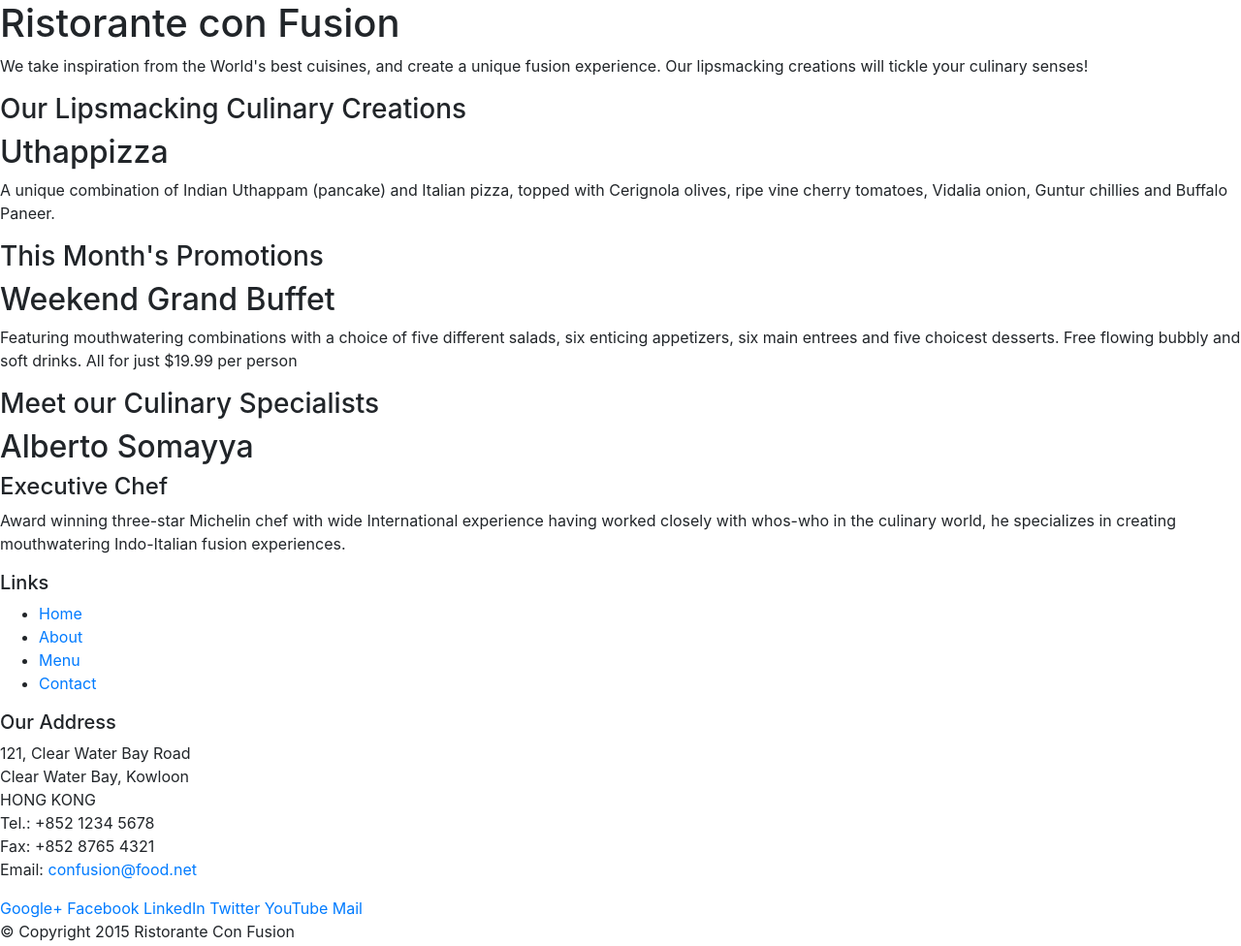
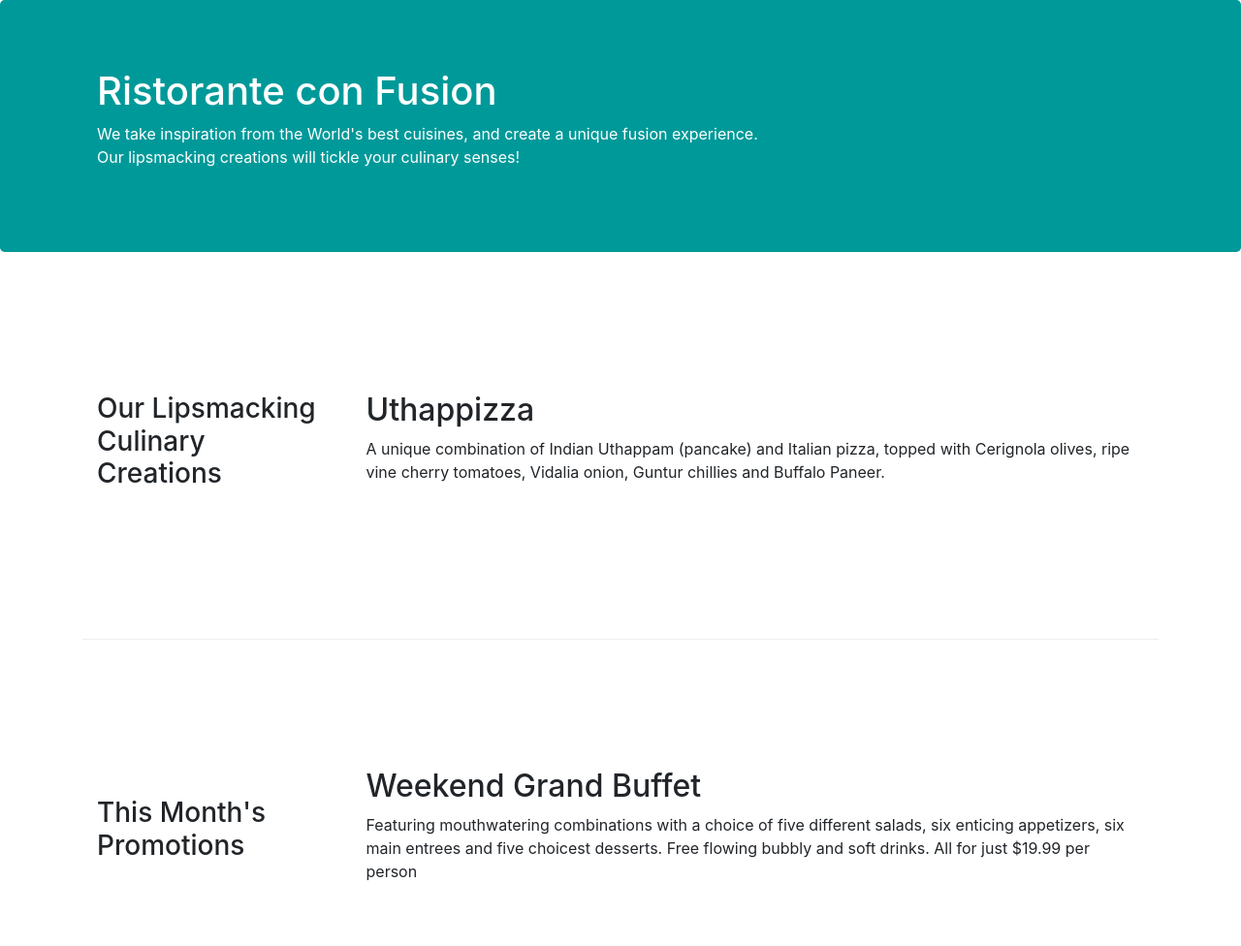
Before and after one commit to km1230/Bootstrap, a website: page index.html in a window 1280 px wide. Shown: the top 976 px of the page at 97% size. Drawn offline with nearby package versions, Linux system fonts and the light colour scheme.

Commit message:
css modified

```diff
--- /dev/null
+++ b/css/styles.css
@@ -0,0 +1,30 @@
+.row-header{
+	margin: 0px auto;
+	padding: 0px auto;
+}
+
+.row-content{
+	margin: 0px auto;
+	padding: 50px 0px;
+	border-bottom: 1px ridge;
+	min-height: 400px;
+}
+
+.footer{
+	background-color: #b5b5b5;
+	margin: 0px auto;
+	padding: 20px 0px;
+}
+
+.jumbotron{
+	padding: 70px 30px;
+	margin: 0px auto;
+	background-color: #009999;
+	color: white;
+}
+
+.address{
+	font-size: 80%;
+	margin: 0px;
+	color: #d02c2c;
+}
--- a/index.html
+++ b/index.html
@@ -6,51 +6,52 @@
     <meta name="viewport" content="width=device-width, initial-scale=1, shrink-to-fit=no">
     <meta http-equiv="x-ua-compatible" content="ie=edge">
     <link rel="stylesheet" href="node_modules/bootstrap/dist/css/bootstrap.min.css">
+    <link rel='stylesheet' href='css/styles.css'>
     <title>Ristorante Con Fusion</title>
 </head>
 
 <body>
 
-    <header>
-        <div>
-            <div>
-                <div>
+    <header class='jumbotron'>
+        <div class='container'>
+            <div class='row row-header'>
+                <div class='col-12 col-sm-8'>
                     <h1>Ristorante con Fusion</h1>
                     <p>We take inspiration from the World's best cuisines, and create a unique fusion experience. Our lipsmacking creations will tickle your culinary senses!</p>
                 </div>
-                <div>
+                <div class='col col-sm'>
                 </div>
             </div>
         </div>
     </header>
 
-    <div>
-        <div>
-            <div>
+    <div class='container'>
+        <div class='row row-content align-items-center'>
+            <div class='col-sm-4 col-md-3 flex-last'>
                 <h3>Our Lipsmacking Culinary Creations</h3>
             </div>
-            <div>
+            <div class='col-sm col-md flex-first'>
                 <h2>Uthappizza</h2>
                 <p>A unique combination of Indian Uthappam (pancake) and Italian pizza, topped with Cerignola olives, ripe vine cherry tomatoes, Vidalia onion, Guntur chillies and Buffalo Paneer.</p>
             </div>
         </div>
 
 
-        <div>
-            <div>
+        <div class='row row-content align-items-center'>
+            <div class='col-sm-4 col-md-3'>
                 <h3>This Month's Promotions</h3>
             </div>
-            <div>
+            <div class='col-sm col-md'>
                 <h2>Weekend Grand Buffet</h2>
                 <p>Featuring mouthwatering combinations with a choice of five different salads, six enticing appetizers, six main entrees and five choicest desserts. Free flowing bubbly and soft drinks. All for just $19.99 per person </p>
             </div>
         </div>
 
-        <div>
-            <div>
+        <div class='row row-content align-items-center'>
+            <div class='col-sm-4 col-md-3 flex-last'>
                 <h3>Meet our Culinary Specialists</h3>
             </div>
-            <div>
+            <div class='col-sm col-md flex-first'>
                 <h2>Alberto Somayya</h2>
                 <h4>Executive Chef</h4>
                 <p>Award winning three-star Michelin chef with wide International experience having worked closely with whos-who in the culinary world, he specializes in creating mouthwatering Indo-Italian fusion experiences. </p>
@@ -58,19 +59,19 @@
         </div>
     </div>
 
-    <footer>
-        <div>
-            <div>
-                <div>
+    <footer class='footer'>
+        <div class='container'>
+            <div class='row'>
+                <div class='col-5 offset-1 col-sm-2'>
                     <h5>Links</h5>
-                    <ul>
+                    <ul class='list-unstyled'>
                         <li><a href="#">Home</a></li>
                         <li><a href="#">About</a></li>
                         <li><a href="#">Menu</a></li>
                         <li><a href="#">Contact</a></li>
                     </ul>
                 </div>
-                <div>
+                <div class='col-6 col-sm-5'>
                     <h5>Our Address</h5>
                     <address>
 		              121, Clear Water Bay Road<br>
@@ -81,8 +82,8 @@
 		              Email: <a href="mailto:confusion@food.net">confusion@food.net</a>
 		           </address>
                 </div>
-                <div>
-                    <div>
+                <div class='col col-sm-4 align-self-center'>
+                    <div style='text-align: center'>
                         <a href="http://google.com/+">Google+</a>
                         <a href="http://www.facebook.com/profile.php?id=">Facebook</a>
                         <a href="http://www.linkedin.com/in/">LinkedIn</a>
@@ -92,8 +93,8 @@
                     </div>
                 </div>
            </div>
-           <div>
-                <div>
+           <div class='row justify-content-center'>
+                <div class='col-auto'>
                     <p>© Copyright 2015 Ristorante Con Fusion</p>
                 </div>
            </div>
```
